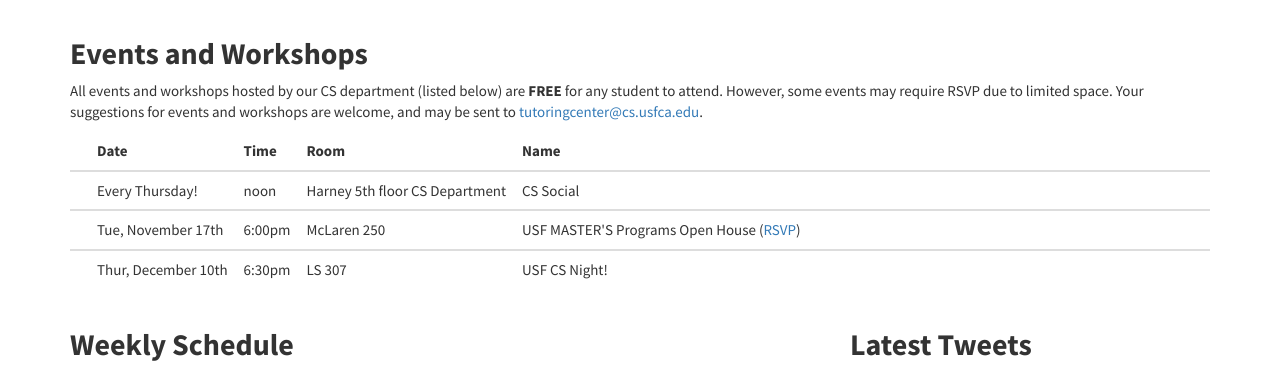
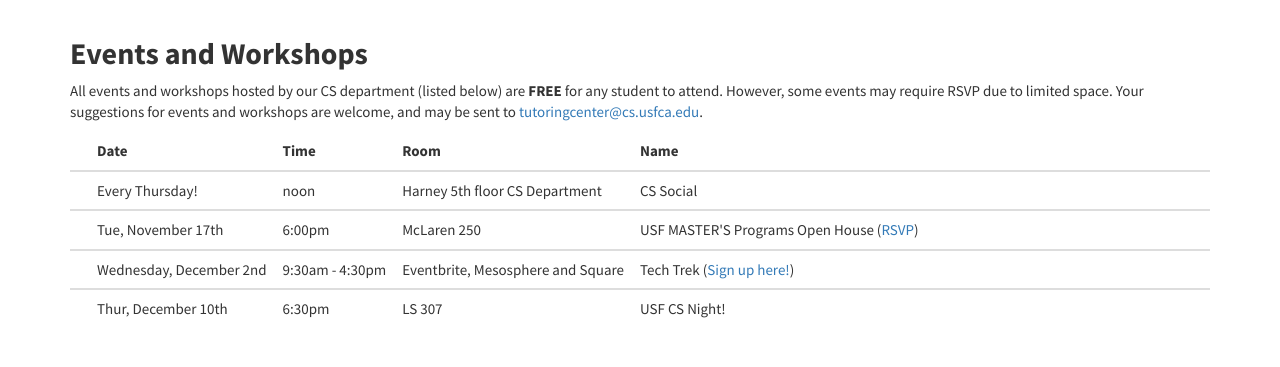
Before and after one commit to CSTutors/CSTutors.github.io, a Jekyll site: the page built from index.html, in a window 1280 px wide and 900 px high, scrolled down 476 px, cut to the strip 0-367 px from the top of the window. Built offline with Jekyll 4.4.1, drawn with Linux system fonts in a browser that asks for light colours; nearby versions of some CDN libraries; comment, search, counter and statistics services are not loaded.

Commit message:
tech trek

```diff
--- a/index.html
+++ b/index.html
@@ -56,6 +56,15 @@
                     <td nowrap>6:00pm</td>
                     <td nowrap>McLaren 250</td>
                     <td>USF MASTER'S Programs Open House (<a href="https://www.usfca.edu/arts-sciences/graduate-programs/graduate-office/graduate-open-house">RSVP</a>)</td>
+                </tr>
+            </tbody>
+            <tbody>
+                <tr>
+                    <th>&nbsp;</th>
+                    <td nowrap>Wednesday, December 2nd</td>
+                    <td nowrap>9:30am - 4:30pm</td>
+                    <td nowrap>Eventbrite, Mesosphere and Square</td>
+                    <td>Tech Trek (<a href="http://goo.gl/forms/zgdCiRM7JY">Sign up here!</a>)</td>
                 </tr>
             </tbody>
             <tbody>
```
